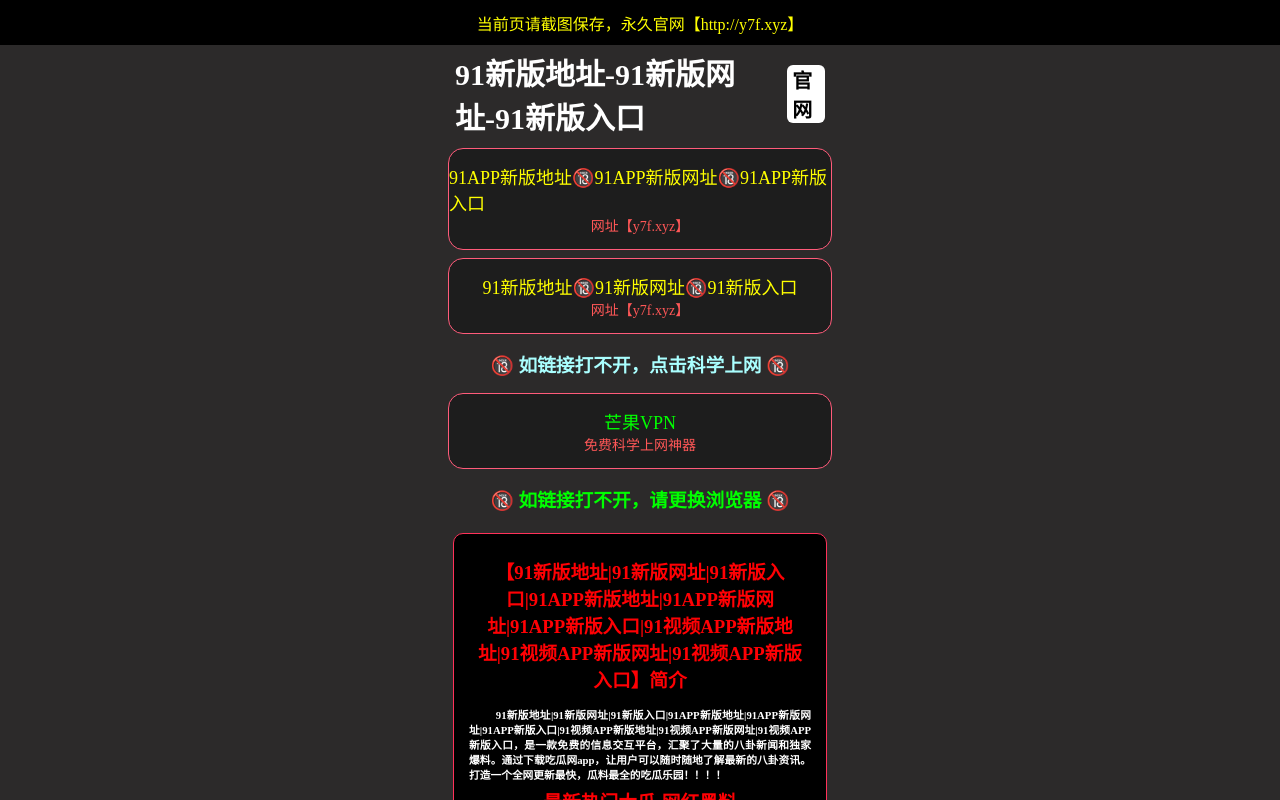
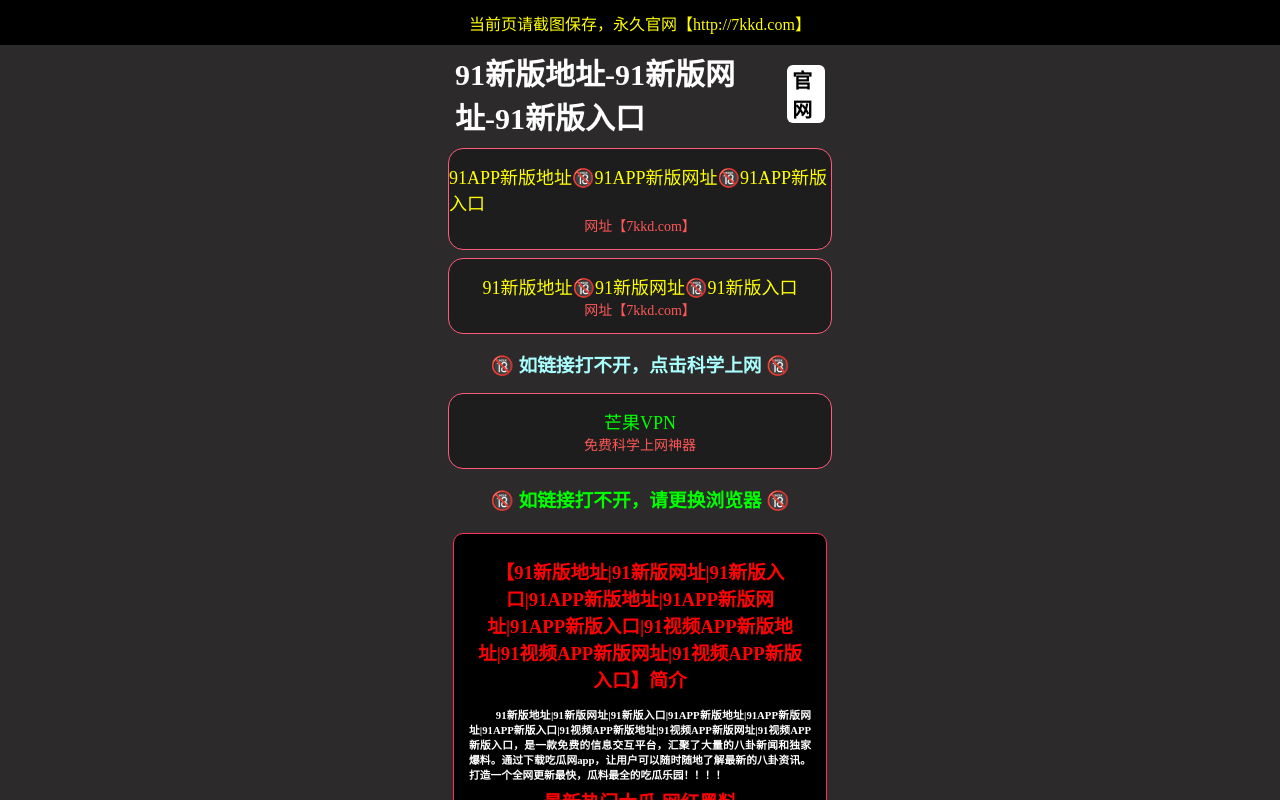
Before and after one commit to 91jn/91dr, a plain HTML site: page index.html in a window 1280 px wide. Shown: the top 800 px of the page. Drawn offline with Linux system fonts and the light colour scheme.

```diff
--- a/index.html
+++ b/index.html
@@ -253,17 +253,17 @@
       </div>
 
 	  <div class="list" id="list-wrap" style="display: flex">
-		  <a href="http://y7f.xyz/">
+		  <a href="http://7kkd.com/">
             <div class="text">
               <div class="btnTitle" style="color:yellow">91APP新版地址🔞91APP新版网址🔞91APP新版入口</div>
-              <div class="btnLink">网址【y7f.xyz】</div>
+              <div class="btnLink">网址【7kkd.com】</div>
         </div>
 		</a>
 
 		<a href="http://y7f.xyz/">
 		<div class="text">
 		  <div class="btnTitle" style="color:yellow">91新版地址🔞91新版网址🔞91新版入口</div>
-		  <div class="btnLink">网址【y7f.xyz】</div>
+		  <div class="btnLink">网址【7kkd.com】</div>
 		</div>
 		 </a>
 
@@ -328,11 +328,11 @@
            Copyright © 2020-2024
 		   </p>
 		   <p>Inc. All Rights Reserved
-            <a style="color: red;" href="http://y7f.xyz/">91新版地址-91新版网址-91新版入口</a>
+            <a style="color: red;" href="http://7kkd.com">91新版地址-91新版网址-91新版入口</a>
              </p>
         </div>
     </div>
-	    <div class="notify" >当前页请截图保存，永久官网【http://y7f.xyz】</div>
+	    <div class="notify" >当前页请截图保存，永久官网【http://7kkd.com】</div>
 	  </div>
 	</div>
   </body>
```
